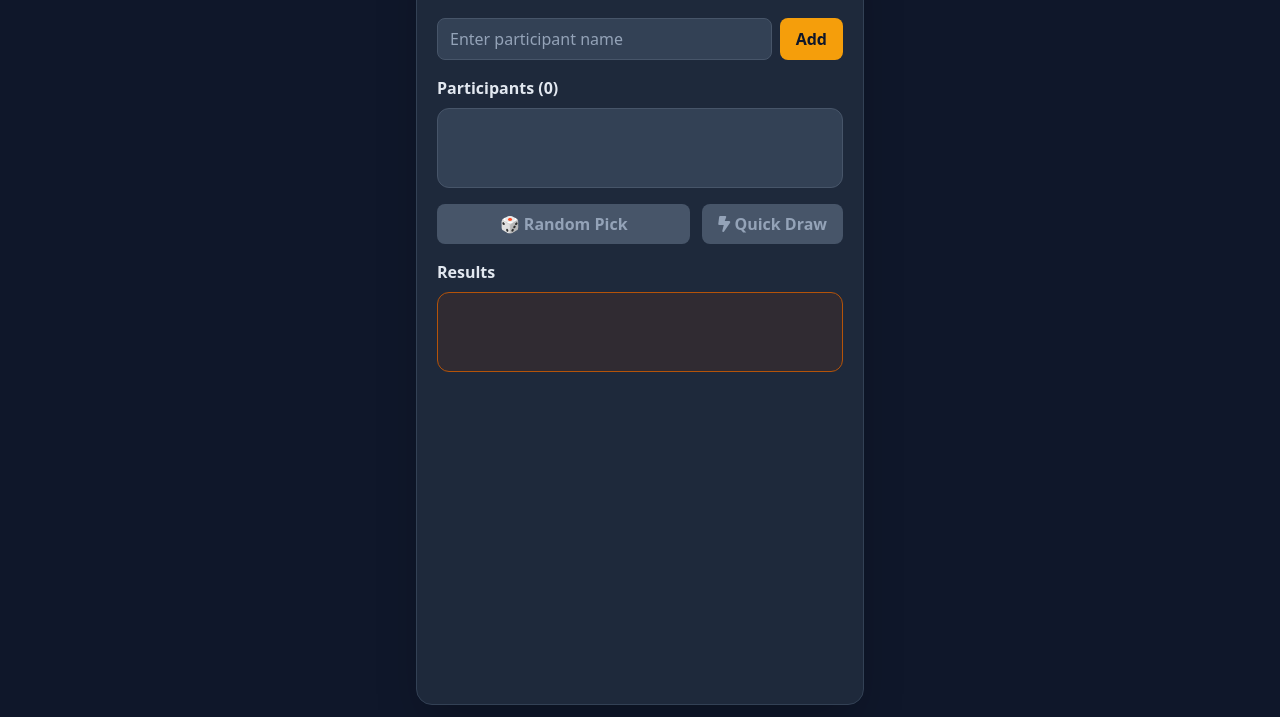
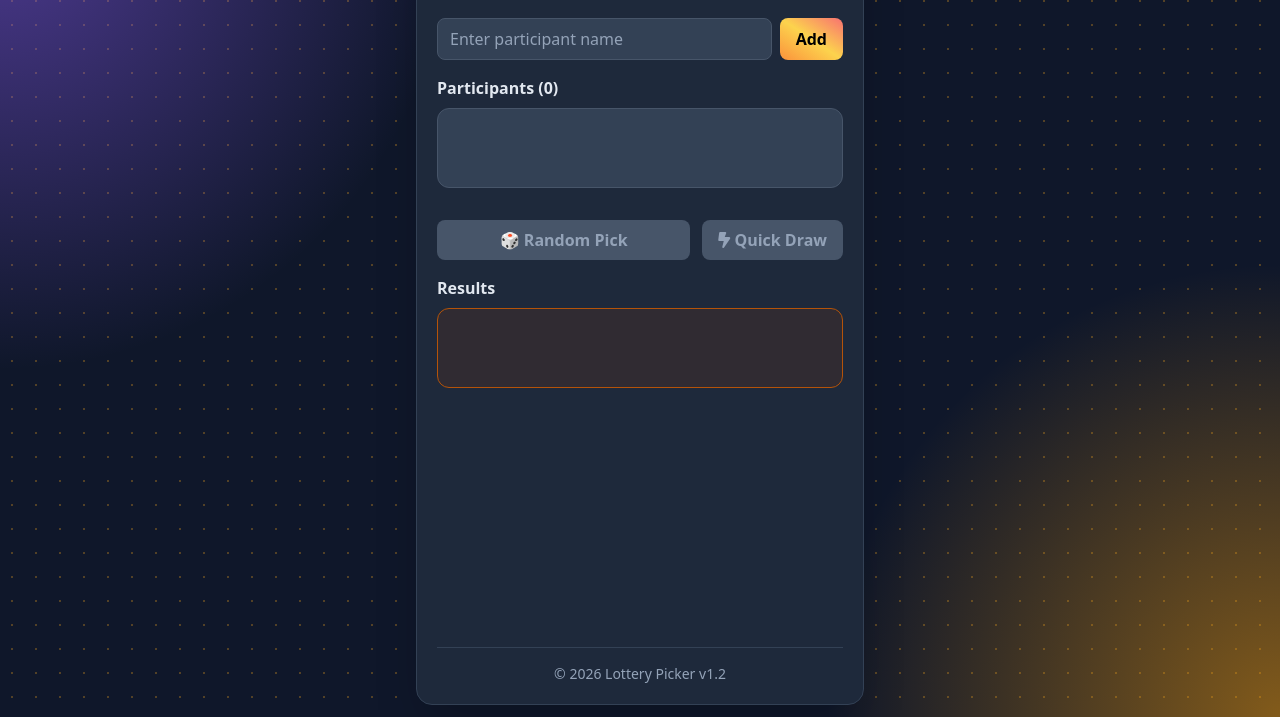
Before and after one commit to Saadi-Rahman/Lottery-Picker, a plain HTML site: page index.html in a window 1280 px wide. Shown: the part 83-800 px from the top of the page. Drawn offline with nearby package versions, Linux system fonts and the light colour scheme.

Commit message:
feat(ui): add gradient buttons, footer, and background texture

```diff
--- a/index.html
+++ b/index.html
@@ -24,7 +24,7 @@
   >
     <!--Main Container-->
     <div
-      class="w-full max-w-md bg-amber-50 dark:bg-slate-800 border border-slate-300 dark:border-slate-700 rounded-2xl shadow-2xl p-5"
+      class="w-full max-w-md bg-amber-50 dark:bg-slate-800 border border-slate-300 dark:border-slate-700 rounded-2xl shadow-2xl p-5 flex flex-col min-h-[90vh]"
     >
       <!--Header-->
       <div class="flex justify-between items-center mb-8">
@@ -87,7 +87,7 @@
       </div>
 
       <!--Input Section-->
-      <div class="flex gap-2 mb-4">
+      <div class="input flex gap-2 mb-4">
         <input
           id="nameInput"
           type="text"
@@ -97,7 +97,7 @@
 
         <button
           id="addBtn"
-          class="shrink-0 px-4 py-2 bg-amber-500 hover:bg-amber-600 text-slate-900 font-bold rounded-lg transition disabled:bg-slate-600 disabled:text-slate-400 disabled:cursor-not-allowed"
+          class="shrink-0 px-4 py-2 bg-gradient-to-bl from-red-400 via-amber-300 to-orange-400 hover:from-red-500 hover:via-amber-400 hover:to-orange-500 font-bold rounded-lg transition disabled:bg-none disabled:bg-slate-600 disabled:text-slate-400 disabled:cursor-not-allowed"
         >
           Add
         </button>
@@ -116,17 +116,11 @@
       </div>
 
       <!--Lottery action Buttons-->
-      <!-- <button
-        id="pickBtn"
-        class="w-full mt-4 bg-violet-600 hover:bg-violet-700 text-white font-bold py-3 rounded-xl shadow-lg transition disabled:bg-slate-600 disabled:text-slate-400"
-      >
-        🎲 Random Pick
-      </button> -->
       <div class="flex gap-3 mt-4">
         <!-- Random Pick -->
         <button
           id="pickBtn"
-          class="flex-1 py-2 px-4 bg-violet-600 hover:bg-violet-700 text-white font-semibold rounded-lg transition disabled:bg-slate-600 disabled:text-slate-400 disabled:cursor-not-allowed"
+          class="flex-1 py-2 px-4 bg-gradient-to-bl from-indigo-400 via-violet-800 to-purple-400 hover:from-indigo-500 hover:via-violet-900 hover:to-purple-500 text-white font-semibold rounded-lg transition disabled:bg-none disabled:bg-slate-600 disabled:text-slate-400 disabled:cursor-not-allowed"
         >
           🎲 Random Pick
         </button>
@@ -134,7 +128,7 @@
         <!-- Draw All -->
         <button
           id="quickDrawBtn"
-          class="py-2 px-4 bg-amber-500 hover:bg-amber-600 text-slate-900 font-semibold rounded-lg transition disabled:bg-slate-600 disabled:text-slate-400 disabled:cursor-not-allowed"
+          class="py-2 px-4 bg-gradient-to-bl from-red-500 via-amber-400 to-orange-500 hover:from-red-600 hover:via-amber-500 hover:to-orange-600 font-semibold rounded-lg font-semibold rounded-lg transition disabled:bg-none disabled:bg-slate-600 disabled:text-slate-400 disabled:cursor-not-allowed"
         >
           <i class="fa-solid fa-bolt-lightning"></i> Quick Draw
         </button>
@@ -155,7 +149,7 @@
       <!--Lottery Status-->
       <div
         id="statusContainer"
-        class="flex justify-center items-center gap-3 mt-4"
+        class="flex justify-center items-center gap-3 m-4"
       >
         <span
           id="status"
@@ -170,6 +164,13 @@
           <i class="fa-solid fa-arrows-rotate"></i>
         </button>
       </div>
+
+      <!-- Footer -->
+      <footer
+        class="mt-auto pt-4 border-t border-slate-200 dark:border-slate-700 text-center text-sm text-slate-500 dark:text-slate-400"
+      >
+        © 2026 Lottery Picker v1.2
+      </footer>
     </div>
 
     <script src="js/app.js"></script>
--- a/style.css
+++ b/style.css
@@ -2,3 +2,25 @@
 * {
   box-sizing: border-box;
 }
+
+body {
+  background-image:
+    radial-gradient(
+      circle at top left,
+      rgba(139, 92, 246, 0.5),
+      transparent 30%
+    ),
+    radial-gradient(
+      circle at bottom right,
+      rgba(245, 158, 11, 0.5),
+      transparent 30%
+    ),
+    radial-gradient(rgba(184, 128, 33, 0.4) 1px, transparent 1px);
+
+  background-size:
+    auto,
+    auto,
+    24px 24px;
+
+  background-attachment: fixed;
+}
```
